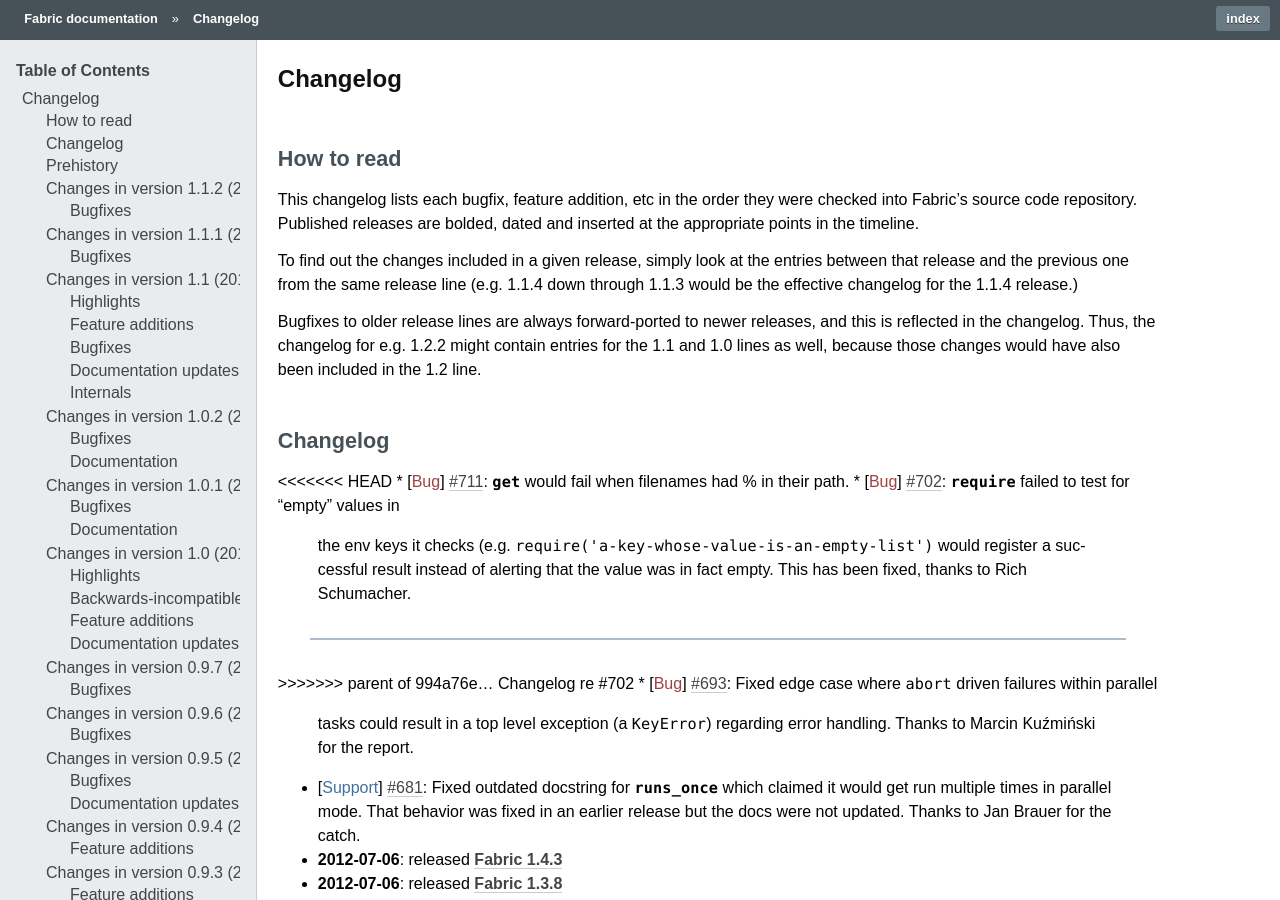
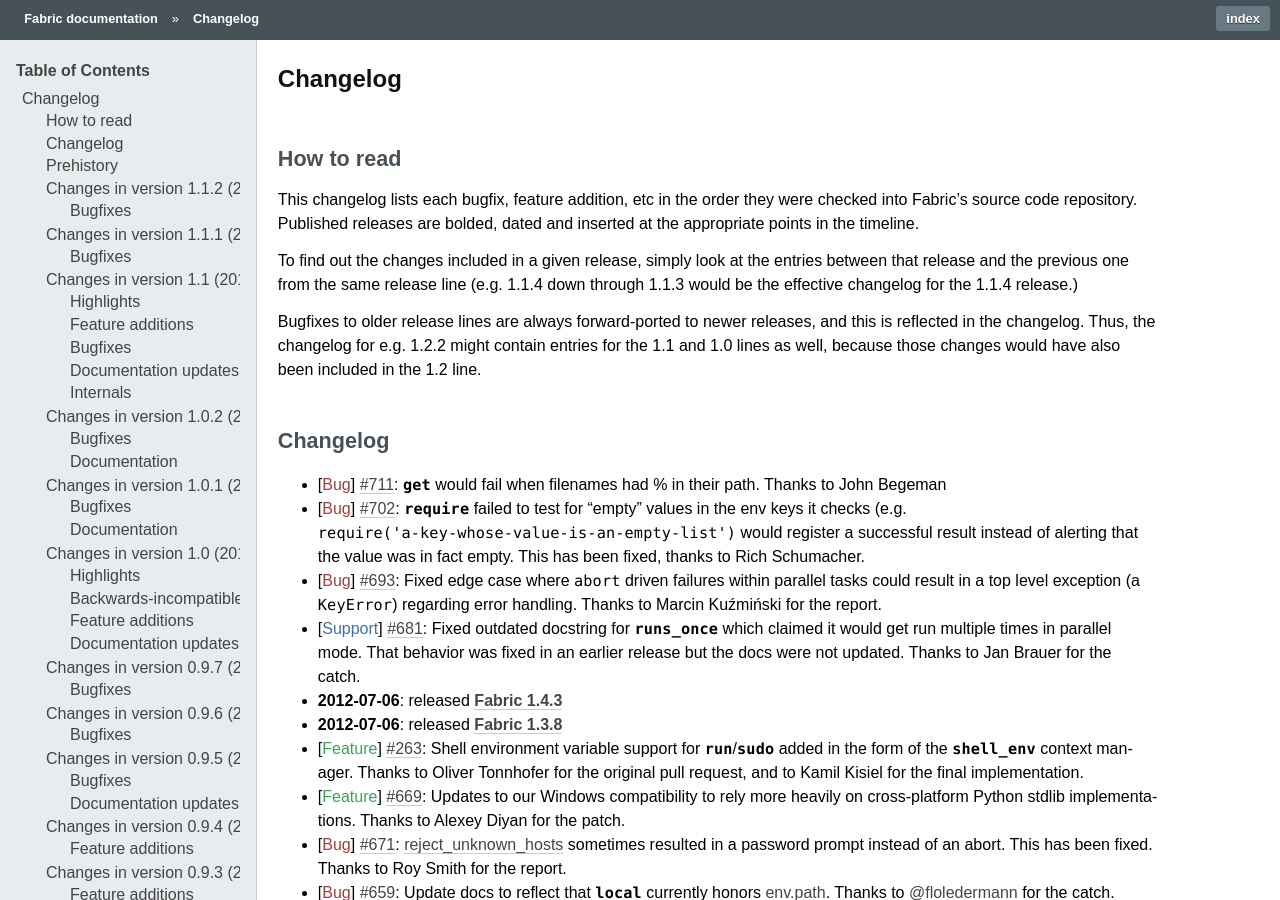
Before and after one commit to fabric/fabric, a Sphinx documentation site: the page built from docs/changelog.rst, in a window 1280 px wide and 900 px high. Built offline with Sphinx 7.4.7, drawn with Linux system fonts in a browser that asks for light colours; the version number could not be read and is left out.

Commit message:
Update docs/changelog.rst

```diff
--- a/docs/changelog.rst
+++ b/docs/changelog.rst
@@ -24,16 +24,14 @@
 
 Changelog
 =========
-<<<<<<< HEAD
+
 * :bug:`711` `~fabric.sftp.get` would fail when filenames had % in their path.
+  Thanks to John Begeman
 * :bug:`702` `~fabric.operations.require` failed to test for "empty" values in
   the env keys it checks (e.g.
   ``require('a-key-whose-value-is-an-empty-list')`` would register a successful
   result instead of alerting that the value was in fact empty. This has been
   fixed, thanks to Rich Schumacher.
-=======
-
->>>>>>> parent of 994a76e... Changelog re #702
 * :bug:`693` Fixed edge case where ``abort`` driven failures within parallel
   tasks could result in a top level exception (a ``KeyError``) regarding error
   handling. Thanks to Marcin Kuźmiński for the report.
```
